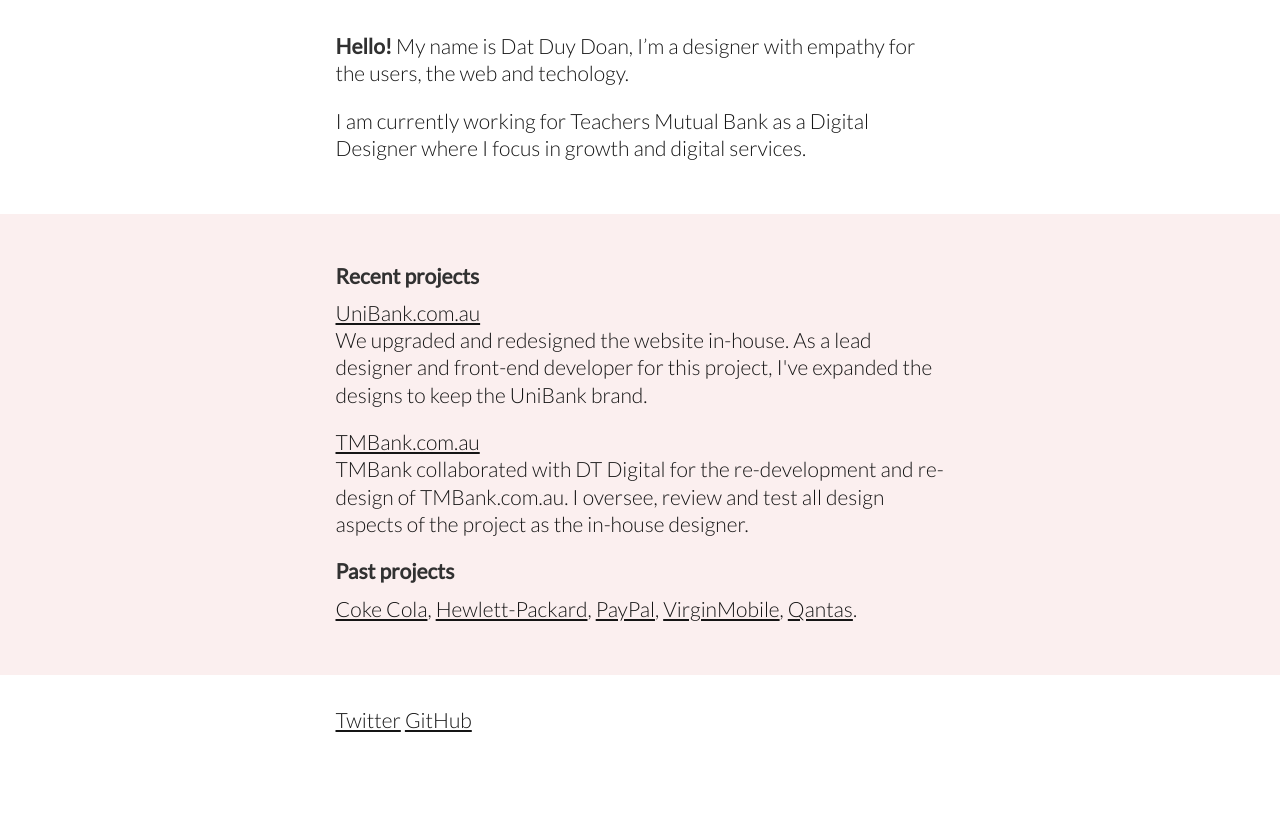
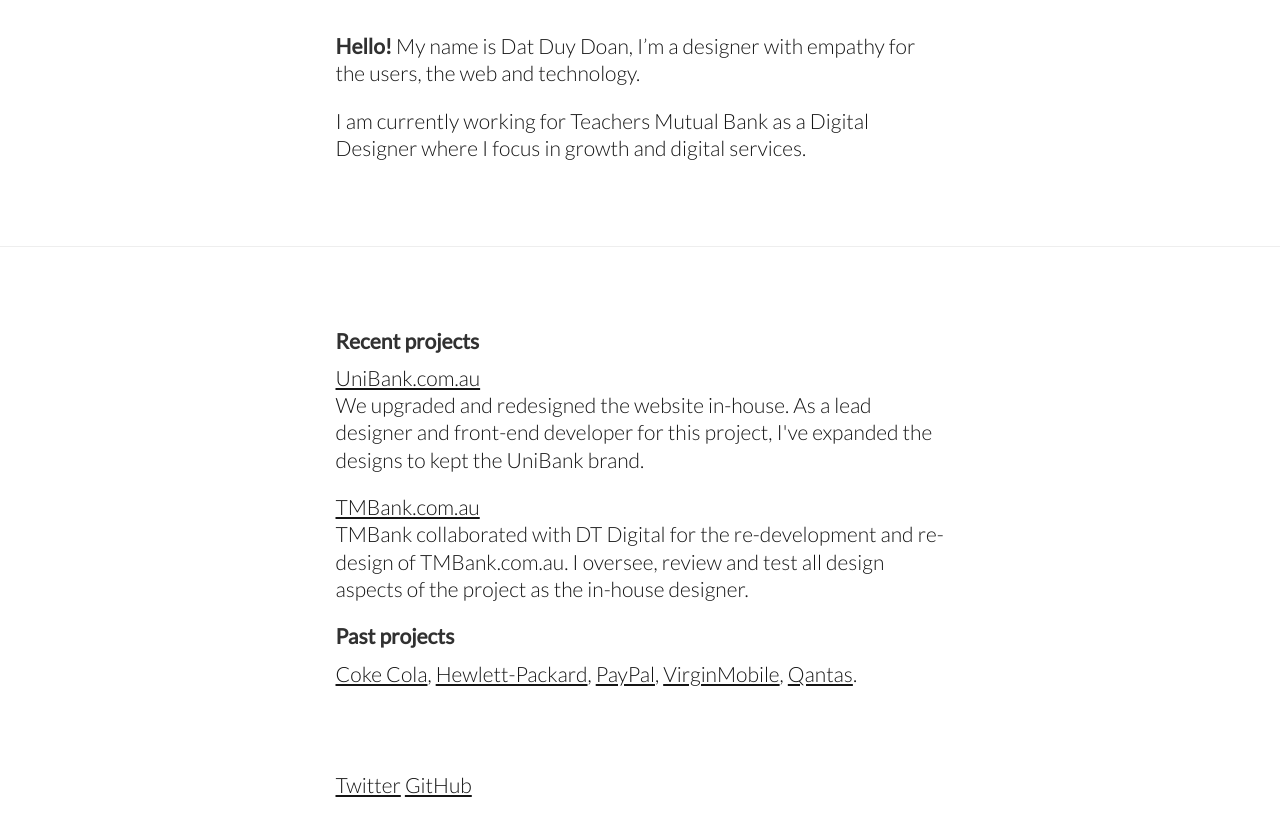
Before and after one commit to datdoan/datdoan.github.io, a Jekyll site: the page built from index.html, in a window 1280 px wide. Shown: the top 836 px of the page. Built offline with Jekyll 4.4.1, drawn with Linux system fonts in a browser that asks for light colours.

Commit message:
Copy updates

```diff
--- a/index.html
+++ b/index.html
@@ -2,27 +2,29 @@
 layout: default
 title: Home
 ---
-
 <header class="wrap">
 <div class="container">
   <p><strong>Hello!</strong> My name is Dat Duy Doan, I’m a designer with
-  empathy for the users, the web and techology.</p>
+  empathy for the users, the web and technology.</p>
   <p>I am currently working for Teachers Mutual Bank as a Digital Designer where
   I focus in growth and digital services.</p>
 </div>
 </header>
-
-<main class="wrap wrap--rosey">
+<hr />
+<main class="wrap">
   <div class="container">
+    <section class="project">
      <h2>Recent projects</h2>
      <h3><a href="http://www.unibank.com.au">UniBank.com.au</a></h3>
      <p>We upgraded and redesigned the website in-house. As a lead designer and
-    front-end developer for this project, I've expanded the designs to keep the
+     front-end developer for this project, I've expanded the designs to kept the
      UniBank brand.</p>
      <h3><a href="http://www.tmbank.com.au">TMBank.com.au</a></h3>
      <p>TMBank collaborated with DT Digital for the re-development and re-design
      of TMBank.com.au. I oversee, review and test all design aspects of the
      project as the in-house designer.</p>
+    </section>
+    <section class="project">
      <h2>Past projects</h2>
      <p><a href="http://cargocollective.com/dat/Coke-Competition">Coke Cola</a>,
      <a
@@ -31,5 +33,6 @@
      <a
        href="http://cargocollective.com/dat/Virgin-Mobile-Gifts">VirginMobile</a>,
      <a href="http://cargocollective.com/dat/Qantas-Business-Travel">Qantas</a>.</p>
+    </section>
   </div>
 </main>
```
Lines whose indentation alone changed are shown as unchanged.
